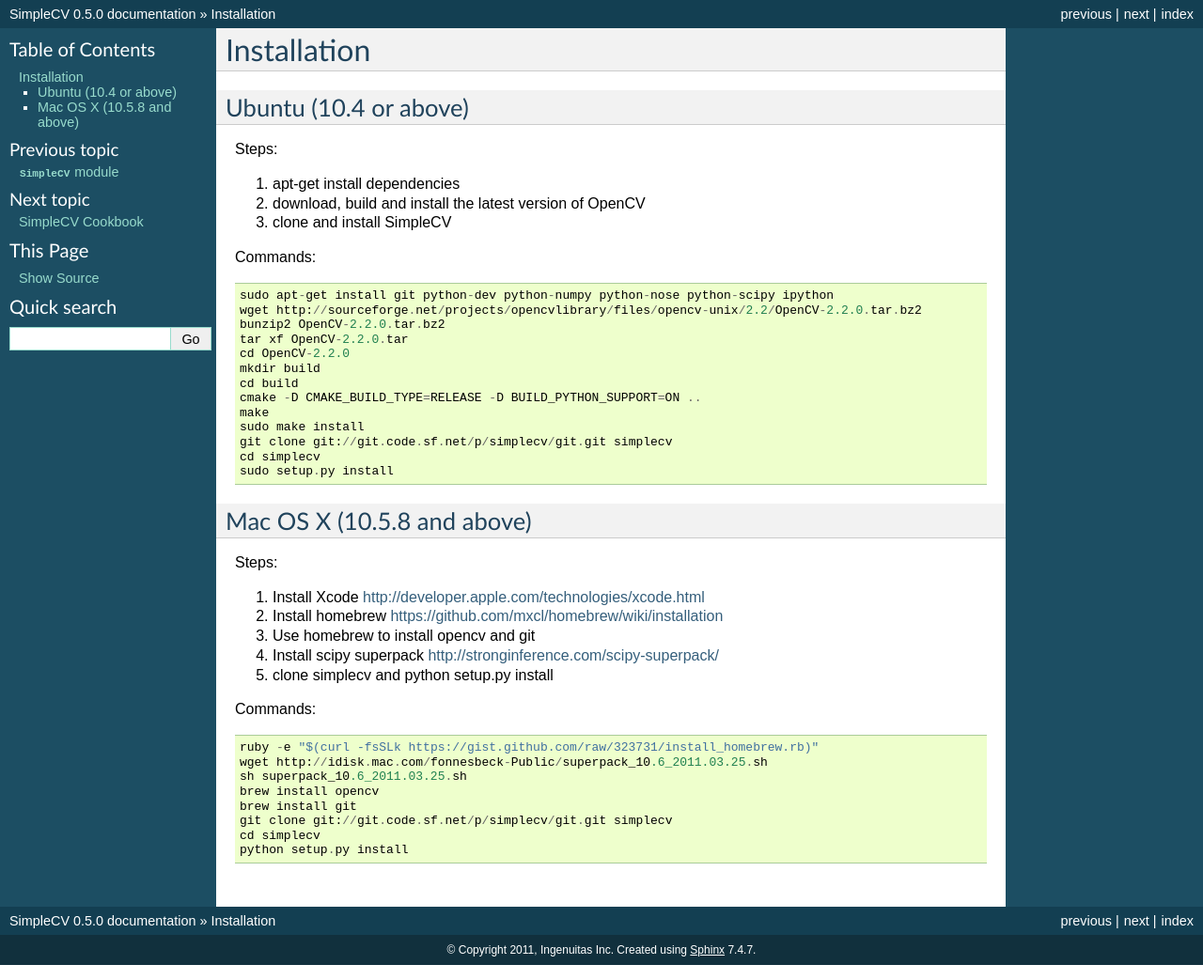
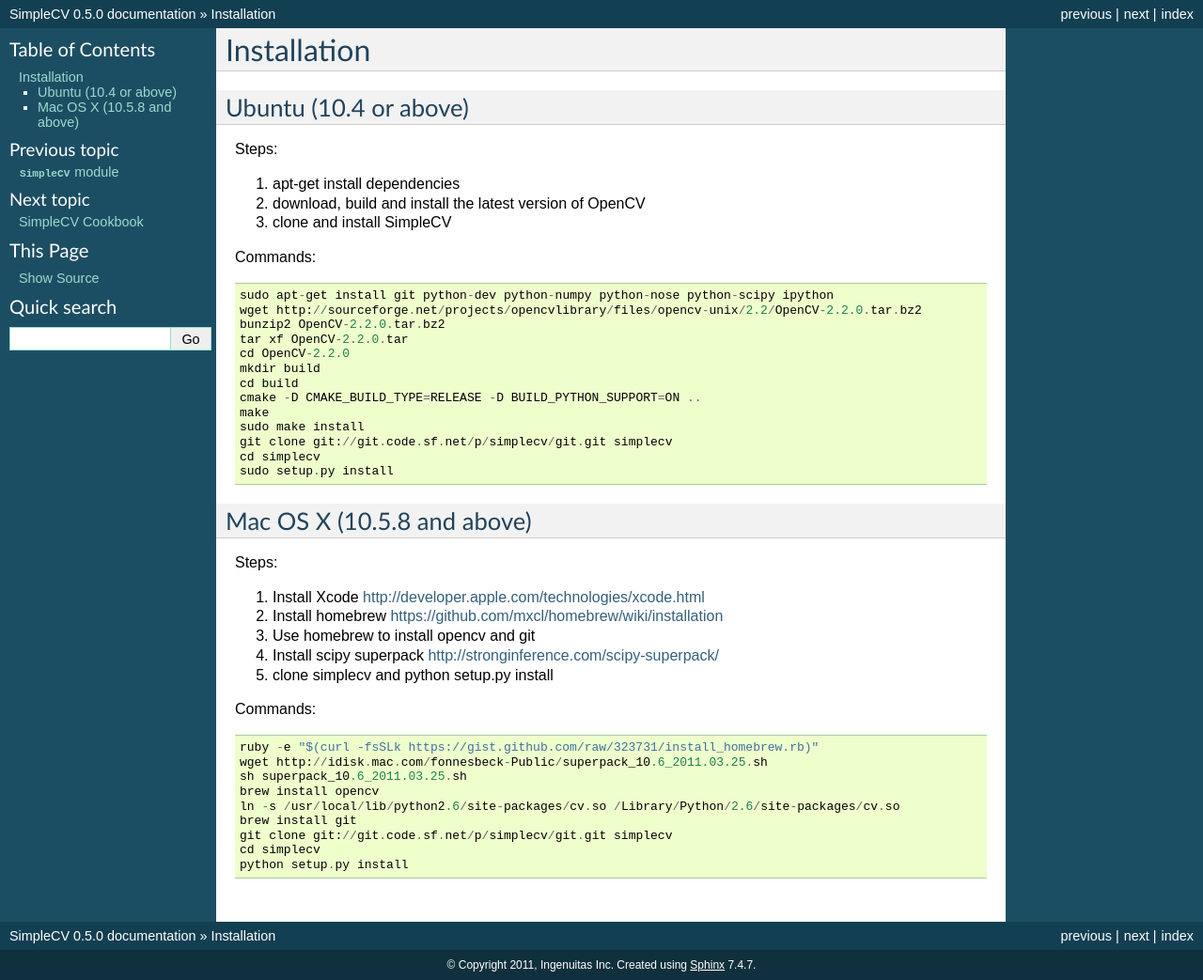
Before and after one commit to sightmachine/SimpleCV, a Sphinx documentation site: the page built from doc/installation.rst, in a window 1280 px wide. Shown: the whole page at 94% size. Built offline with Sphinx 7.4.7, drawn with Linux system fonts in a browser that asks for light colours.

Commit message:
add a command to link opencv's python wrapper to /Library/Python for mac

```diff
--- a/doc/installation.rst
+++ b/doc/installation.rst
@@ -43,6 +43,7 @@
     wget http://idisk.mac.com/fonnesbeck-Public/superpack_10.6_2011.03.25.sh
     sh superpack_10.6_2011.03.25.sh
     brew install opencv
+    ln -s /usr/local/lib/python2.6/site-packages/cv.so /Library/Python/2.6/site-packages/cv.so
     brew install git
     git clone git://git.code.sf.net/p/simplecv/git.git simplecv
     cd simplecv
```
